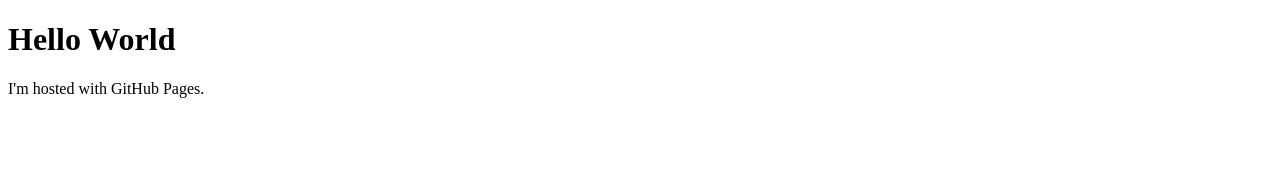
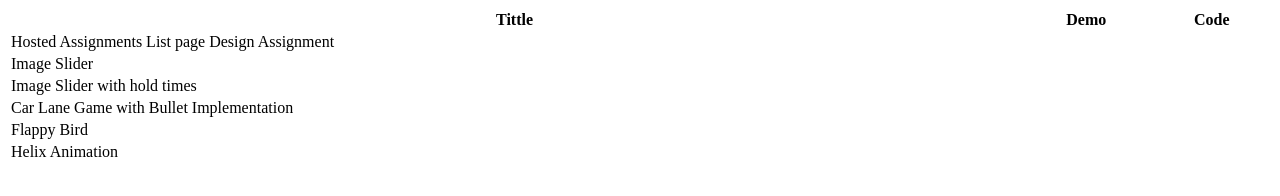
Before and after one commit to SunilStha180/leapfrog, a plain HTML site: page index.html in a window 1280 px wide. Drawn offline with Linux system fonts and the light colour scheme.

Commit message:
table added

```diff
--- a/index.html
+++ b/index.html
@@ -1,7 +1,49 @@
 <!DOCTYPE html>
 <html>
+<head>
+<meta charset="UTF-8">
+<title>page tittle</title>
+
+</head>
+
 <body>
-<h1>Hello World</h1>
-<p>I'm hosted with GitHub Pages.</p>
+<table style="width:100%">
+  <tr>
+    <th>Tittle</th>
+    <th>Demo</th>
+    <th>Code</th>
+  </tr>
+  <tr>
+    <td> Hosted Assignments List page Design Assignment</td>
+    <td></td>
+    <td></td>
+  </tr>
+  <tr>
+    <td>Image Slider</td>
+    <td></td>
+    <td></td>
+  </tr>
+  <tr>
+    <td>Image Slider with hold times</td>
+    <td></td>
+    <td></td>
+  </tr>
+  <tr>
+    <td>Car Lane Game with Bullet Implementation </td>
+    <td></td>
+    <td></td>
+  </tr>
+  <tr>
+    <td>Flappy Bird</td>
+    <td></td>
+    <td></td>
+  </tr>
+  <tr>
+    <td>Helix Animation</td>
+    <td></td>
+    <td></td>
+  </tr>
+</table>
 </body>
+
 </html>
```
